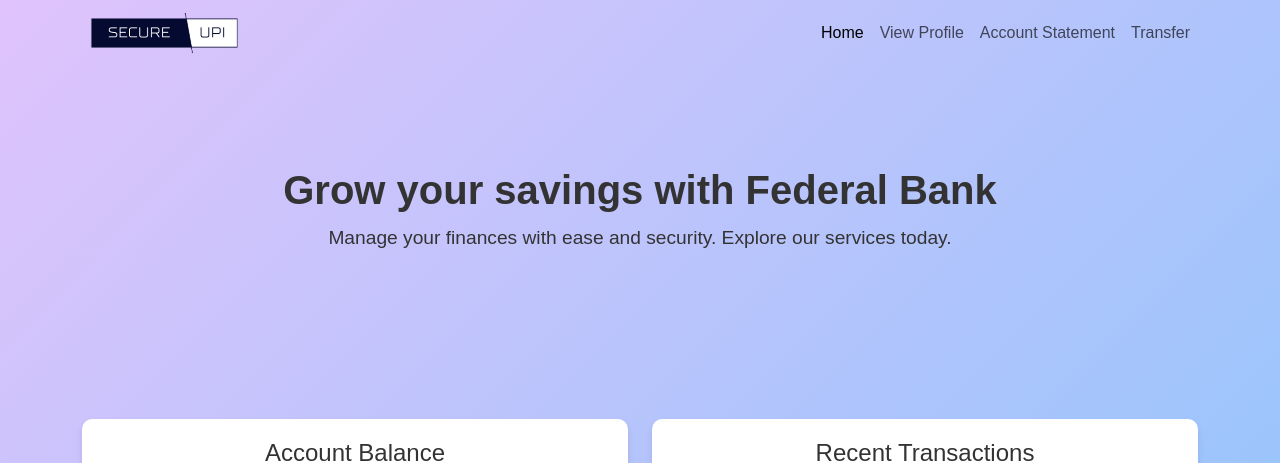
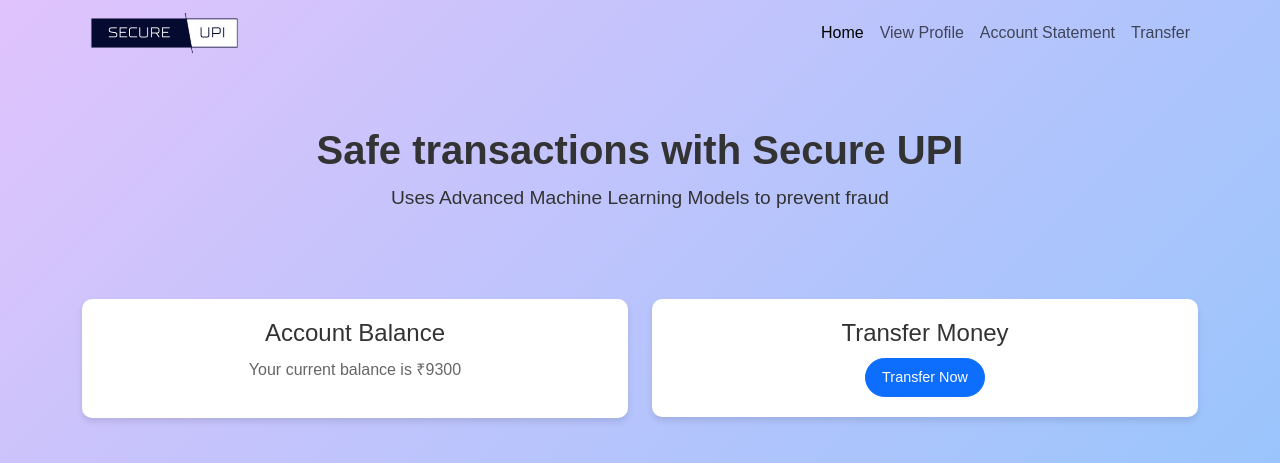
Before and after one commit to gautham-babu/SecureUPI, a PHP site: page / in a window 1280 px wide. Shown: the top 463 px of the page. Run offline with PHP 8.4, Linux system fonts and the light colour scheme; a user stored in the database is signed in.

Commit message:
update 1

```diff
--- a/index.php
+++ b/index.php
@@ -33,7 +33,7 @@ if ($con->connect_error) {
     }
     .hero-section {
         text-align: center;
-            padding: 100px 20px;
+        padding: 60px 20px; /* Further reduced padding to move stats section up */
         color: #333;
     }
     .hero-section h1 {
@@ -62,7 +62,7 @@ if ($con->connect_error) {
         padding: 0.5rem 1rem;
     }
     .stats-section {
-            margin-top: 50px;
+        margin-top: 10px; /* Further reduced margin to move stats section up */
         text-align: center;
     }
     .stats-section .stat-card {
@@ -112,8 +112,8 @@ if ($con->connect_error) {
 
     <!-- Hero Section -->
     <div class="hero-section">
-        <h1>Grow your savings with Federal Bank</h1>
-        <p>Manage your finances with ease and security. Explore our services today.</p>
+        <h1>Safe transactions with Secure UPI</h1>
+        <p>Uses Advanced Machine Learning Models to prevent fraud</p>
     </div>
 
     <!-- Stats Section -->
@@ -127,8 +127,8 @@ if ($con->connect_error) {
             </div>
             <div class="col-md-6">
                 <div class="stat-card">
-                    <h3>Recent Transactions</h3>
-                    <p>View your latest transactions in the account statement section.</p>
+                    <h3>Transfer Money</h3>
+                    <a href="transfer.php" class="btn btn-primary">Transfer Now</a>
                 </div>
             </div>
         </div>
@@ -161,7 +161,10 @@ if ($con->connect_error) {
                     </div>
                 </div>
             </div>
+
         </div>
+    <br><br><br>
+
     </div>
 
     <!-- Include Bootstrap 5 JS -->
```
Lines whose indentation alone changed are shown as unchanged.
